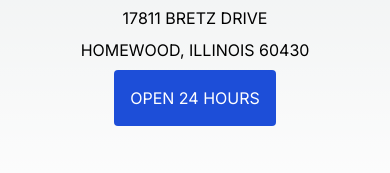
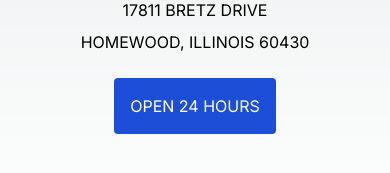
Before and after one commit to LawyerVid/speedy-towing-and-recovery, a Next.js app: page / in a window 390 px wide. Shown: the part 601-774 px from the top of the page. Built offline with nearby package versions, Linux system fonts and the light colour scheme.

Commit message:
Fixed small alignment issue.

```diff
--- a/src/app/layout.tsx
+++ b/src/app/layout.tsx
@@ -15,7 +15,7 @@ export default function RootLayout({
     children: React.ReactNode;
 }>) {
     return (
-    <html lang="en">
+        <html lang="en" className={"dark"}>
             <body className={inter.className}>{children}</body>
         </html>
     );
--- a/src/components/heroInformation.tsx
+++ b/src/components/heroInformation.tsx
@@ -38,7 +38,7 @@ const HeroInformationContainer = (props: HeroInformationContainerProps) => {
             </a>
             <InfoText content="17811 Bretz Drive" />
             <InfoText content="Homewood, Illinois 60430" />
-            <a href="tel:12192661203" className={"font-semi-bold bg-blue-700 text-white p-4 rounded hover:bg-blue-600 transition-colors duration-200"}>
+            <a href="tel:12192661203" className={"font-semi-bold mt-4 lg:mt-0 bg-blue-700 text-white p-4 rounded hover:bg-blue-600 transition-colors duration-200"}>
                 Open 24 hours
             </a>
         </div>
```
Lines whose indentation alone changed are shown as unchanged.
